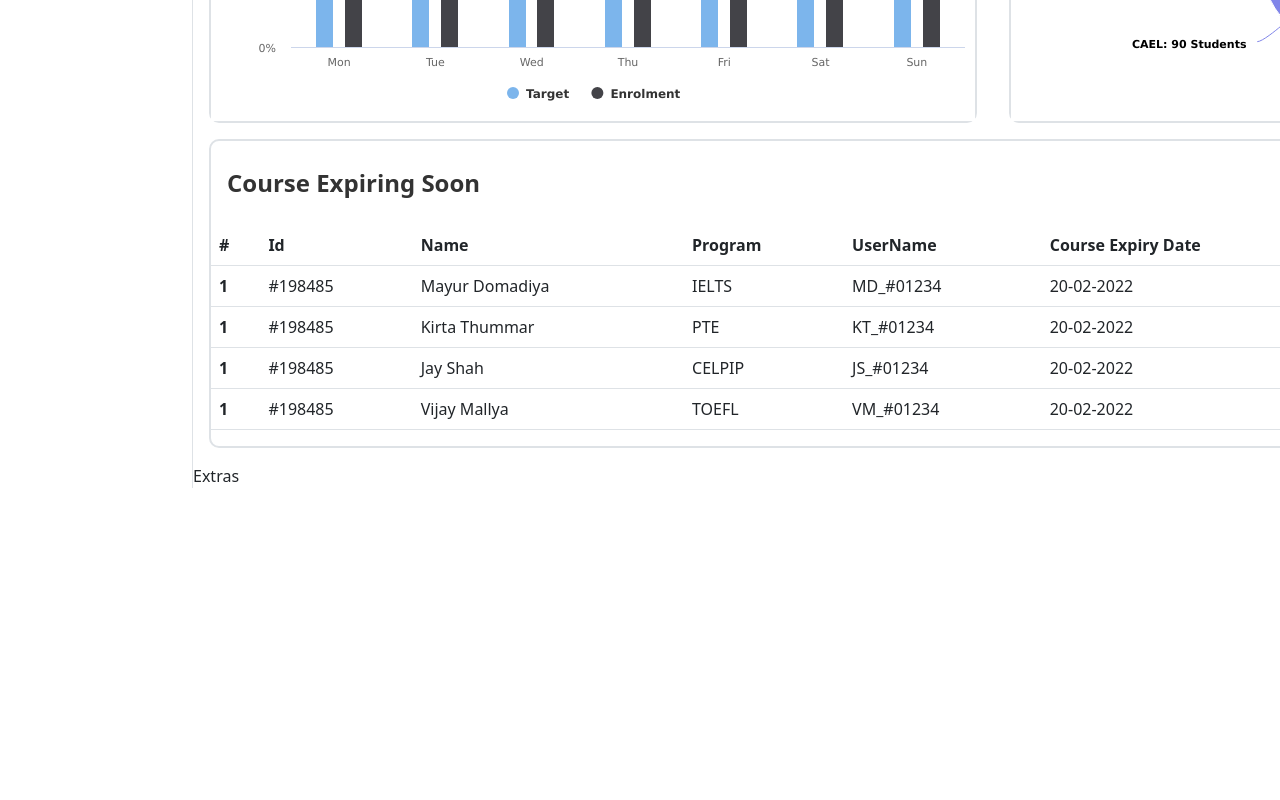
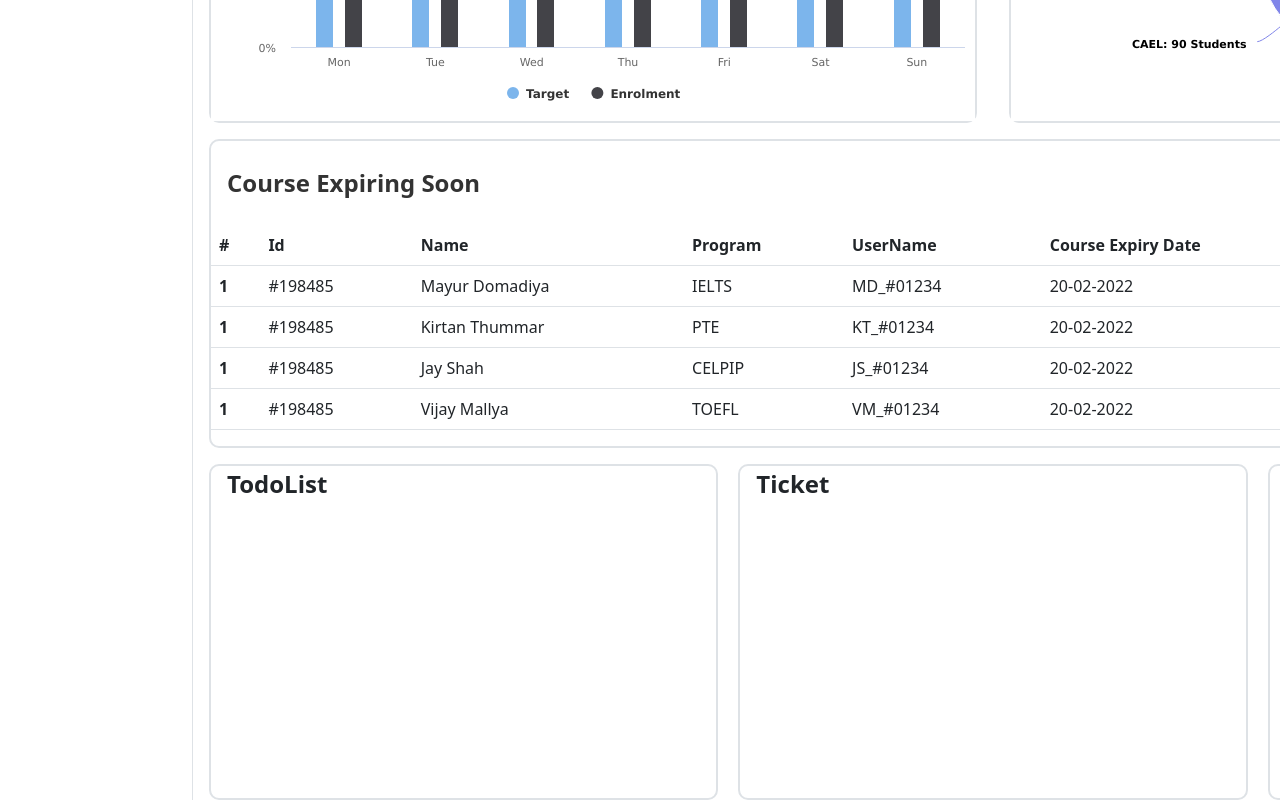
Before and after one commit to kirtan111/dashboard, a React (Create React App) app: page / in a window 1280 px wide. Shown: the part 753-1553 px from the top of the page. Before the commit the page ends 1241 px from the top, so only its background shows below. Built offline with nearby package versions, Linux system fonts and the light colour scheme.

Commit message:
Quick Links Completed

```diff
--- a/src/components/MainDash/CourseDue/CourseExp/CourseExp.jsx
+++ b/src/components/MainDash/CourseDue/CourseExp/CourseExp.jsx
@@ -29,7 +29,7 @@ const CourseExp = () => {
                         <tr>
                             <th scope="row">1</th>
                             <td>#198485</td>
-                            <td>Kirta Thummar</td>
+                            <td>Kirtan Thummar</td>
                             <td>PTE</td>
                             <td>KT_#01234</td>
                             <td>20-02-2022</td>
--- /dev/null
+++ b/src/components/MainDash/Extras/Extras.css
@@ -0,0 +1,7 @@
+.QuickLinks ,
+.Ticket ,
+.TodoList {
+        width: 33.33%;
+        border-color: brown;
+        border-radius: 10px;
+}
--- a/src/components/MainDash/Extras/Extras.jsx
+++ b/src/components/MainDash/Extras/Extras.jsx
@@ -1,7 +1,23 @@
 import React from "react";
+import QuickLinks from "./QuickLinks/QuickLinks";
+import Ticket from "./Ticket/Ticket";
+import TodoList from "./TodoList/TodoList";
+import "./Extras.css";
 
 const Extras = () => {
-    return <div>Extras</div>;
+    return (
+        <div className="d-flex justify-content-between mx-3">
+            <div className="TodoList border border-2 me-3">
+                <TodoList />
+            </div>
+            <div className="Ticket border border-2 mx-1">
+                <Ticket />
+            </div>
+            <div className="QuickLinks border border-2 ms-3">
+                <QuickLinks />
+            </div>
+        </div>
+    );
 };
 
 export default Extras;
--- /dev/null
+++ b/src/components/MainDash/Extras/QuickLinks/QuickLinks.css
@@ -0,0 +1,5 @@
+.links p {
+    justify-content: center;
+    align-items: center;
+    height: 3.5rem;
+}
--- a/src/components/MainDash/Extras/QuickLinks/QuickLinks.jsx
+++ b/src/components/MainDash/Extras/QuickLinks/QuickLinks.jsx
@@ -0,0 +1,17 @@
+import React from "react";
+import "./QuickLinks.css";
+
+const QuickLinks = () => {
+    return (
+        <div>
+            <div className="mx-3 my-3 fw-bolder fs-4">Quick Links</div>
+            <div className="links d-flex flex-column d-flex mx-3">
+                <p className="card my-3">ADD ENQUIRIES</p>
+                <p className="card my-3">ADD ENROLMENTS</p>
+                <p className="card my-3">FEE DUES</p>
+            </div>
+        </div>
+    );
+};
+
+export default QuickLinks;
--- a/src/components/MainDash/Extras/Ticket/Ticket.jsx
+++ b/src/components/MainDash/Extras/Ticket/Ticket.jsx
@@ -0,0 +1,7 @@
+import React from "react";
+
+const Ticket = () => {
+    return <div className="fw-bolder fs-4 mx-3 ">Ticket</div>;
+};
+
+export default Ticket;
--- a/src/components/MainDash/Extras/TodoList/TodoList.jsx
+++ b/src/components/MainDash/Extras/TodoList/TodoList.jsx
@@ -0,0 +1,7 @@
+import React from "react";
+
+const TodoList = () => {
+    return <div className="fw-bolder fs-4 mx-3 ">TodoList</div>;
+};
+
+export default TodoList;
```
